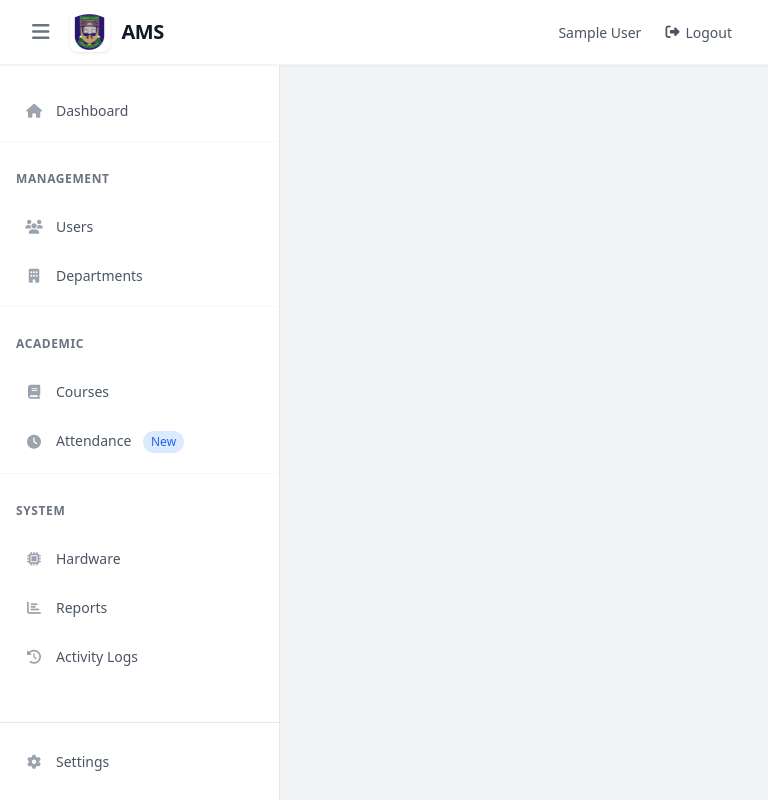
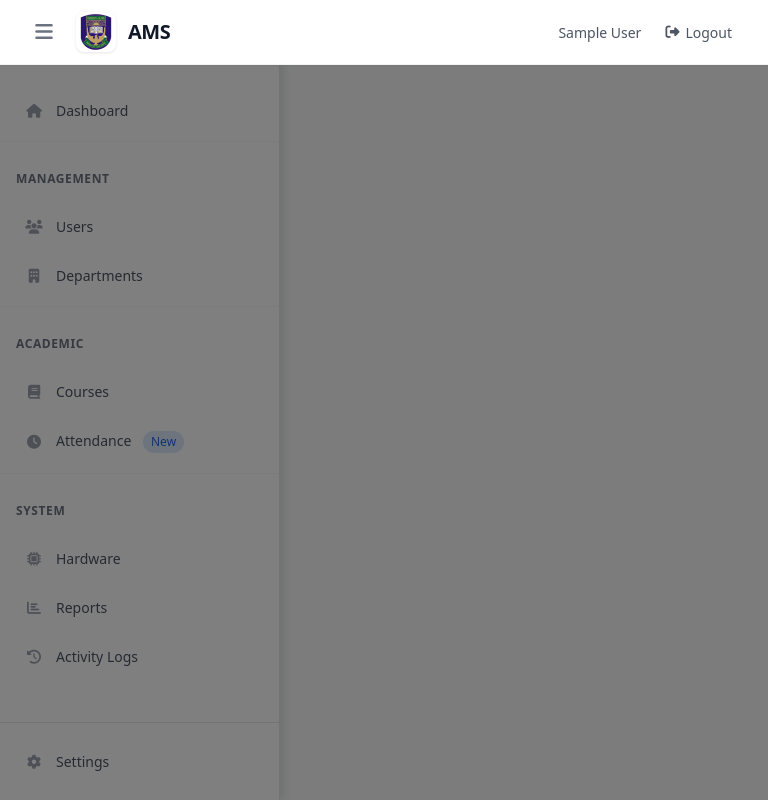
Before and after one commit to Barryhack/UNILORIN-AMS, a Flask app: page /admin/user/1 in a window 768 px wide. Run offline with Flask 3, Linux system fonts and the light colour scheme; the visitor is signed in with stand-in values (Sample User, id 1); parts of the project's set-up code (start-up, migrations or seed data) failed here and were passed over; some libraries are stand-ins or nearby versions.

Commit message:
feat: Improve mobile experience
- Unify sidebar controls into single context-aware button
- Better mobile layout and transitions
- Enhanced responsive design
- Improved touch interactions
- Better overlay and animations

```diff
--- a/app/templates/admin/admin_base.html
+++ b/app/templates/admin/admin_base.html
@@ -60,6 +60,9 @@
         }
 
         .menu-button {
+            position: relative;
+            width: 2.5rem;
+            height: 2.5rem;
             display: flex;
             align-items: center;
             justify-content: center;
@@ -67,6 +70,20 @@
             color: #6B7280;
             border-radius: 0.5rem;
             transition: all 0.2s ease-in-out;
+        }
+
+        .menu-button::after {
+            content: '';
+            position: absolute;
+            inset: -0.25rem;
+            border-radius: 0.5rem;
+            background-color: currentColor;
+            opacity: 0;
+            transition: opacity 0.2s ease-in-out;
+        }
+
+        .menu-button:focus::after {
+            opacity: 0.1;
         }
 
         .menu-button:hover {
@@ -155,6 +172,88 @@
         @media (max-width: 1023px) {
             .collapse-button {
                 display: none;
+            }
+        }
+
+        /* Mobile Overlay */
+        .mobile-overlay {
+            position: fixed;
+            top: 0;
+            left: 0;
+            width: 100%;
+            height: 100%;
+            background-color: rgba(0, 0, 0, 0.5);
+            z-index: 25;
+            opacity: 0;
+            visibility: hidden;
+            transition: all 0.3s ease-in-out;
+        }
+
+        .mobile-overlay.active {
+            opacity: 1;
+            visibility: visible;
+        }
+
+        /* Responsive Adjustments */
+        @media (max-width: 1023px) {
+            .sidebar-width {
+                width: 240px;
+                transform: translateX(-100%);
+                box-shadow: 4px 0 8px rgba(0, 0, 0, 0.1);
+            }
+
+            .sidebar-open {
+                transform: translateX(0);
+            }
+
+            .main-content {
+                margin-left: 0 !important;
+            }
+
+            .stats-grid {
+                grid-template-columns: repeat(1, 1fr);
+                gap: 1rem;
+                padding: 1rem;
+            }
+
+            .quick-actions {
+                grid-template-columns: repeat(2, 1fr);
+                gap: 0.75rem;
+                padding: 1rem;
+            }
+
+            .recent-activity {
+                margin-top: 1rem;
+            }
+
+            .activity-list {
+                max-height: 300px;
+            }
+        }
+
+        @media (min-width: 640px) and (max-width: 1023px) {
+            .stats-grid {
+                grid-template-columns: repeat(2, 1fr);
+            }
+        }
+
+        /* Main Content Responsive */
+        .main-content {
+            transition: margin-left 0.3s cubic-bezier(0.4, 0, 0.2, 1);
+            margin-left: 280px;
+            margin-top: 4rem;
+            min-height: calc(100vh - 4rem);
+            background-color: #F9FAFB;
+        }
+
+        .main-content.collapsed {
+            margin-left: 64px;
+        }
+
+        @media (max-width: 1023px) {
+            .main-content {
+                margin-left: 0;
+                padding: 1rem;
             }
         }
 
@@ -307,12 +406,13 @@
 </head>
 
 <body class="h-full" x-data="{ sidebarOpen: true, sidebarCollapsed: false }">
-    <!-- Mobile Sidebar Overlay -->
+    <!-- Mobile Overlay -->
     <div
         x-show="sidebarOpen"
-        x-cloak
-        class="fixed inset-0 z-20 bg-gray-900/50 lg:hidden"
-        @click="sidebarOpen = false">
+        @click="sidebarOpen = false"
+        class="mobile-overlay"
+        :class="{ 'active': sidebarOpen }"
+        x-cloak>
     </div>
 
     <!-- Header -->
@@ -321,17 +421,18 @@
             <div class="header-content">
                 <!-- Left section -->
                 <div class="header-left">
-                    <button @click="sidebarOpen = !sidebarOpen" class="menu-button lg:hidden">
-                        <i class="fas fa-bars"></i>
-                    </button>
-                    <button @click="sidebarCollapsed = !sidebarCollapsed" class="menu-button collapse-button">
-                        <i class="fas" :class="sidebarCollapsed ? 'fa-indent' : 'fa-outdent'"></i>
+                    <!-- Single Menu Button - Context Aware -->
+                    <button
+                        @click="window.innerWidth >= 1024 ? sidebarCollapsed = !sidebarCollapsed : sidebarOpen = !sidebarOpen"
+                        class="menu-button"
+                        :aria-label="window.innerWidth >= 1024 ? (sidebarCollapsed ? 'Expand sidebar' : 'Collapse sidebar') : (sidebarOpen ? 'Close menu' : 'Open menu')">
+                        <i class="fas" :class="window.innerWidth >= 1024 ? (sidebarCollapsed ? 'fa-indent' : 'fa-outdent') : 'fa-bars'"></i>
                     </button>
                     <a href="{{ url_for('admin.dashboard') }}" class="logo-link">
                         <div class="logo-container">
                             <img src="{{ url_for('static', filename='images/unilorin-logo.png') }}" alt="UNILORIN Logo">
                         </div>
-                        <span class="logo-text" x-show="!sidebarCollapsed">AMS</span>
+                        <span class="logo-text" x-show="!sidebarCollapsed || window.innerWidth < 1024">AMS</span>
                     </a>
                 </div>
 
@@ -351,9 +452,12 @@
 
     <!-- Sidebar -->
     <aside
-        :class="{'sidebar-width': !sidebarCollapsed, 'sidebar-collapsed': sidebarCollapsed, '-translate-x-full': !sidebarOpen}"
-        class="fixed top-16 bottom-0 left-0 z-20 bg-white border-r border-gray-200 sidebar-transition lg:translate-x-0">
-
+        :class="{
+            'sidebar-width': true,
+            'sidebar-collapsed': sidebarCollapsed && window.innerWidth >= 1024,
+            'sidebar-open': sidebarOpen && window.innerWidth < 1024
+        }"
+        class="fixed top-16 bottom-0 left-0 z-20 bg-white border-r border-gray-200 transition-all duration-300">
         <nav class="flex flex-col h-full">
             <!-- Main Navigation -->
             <div class="flex-1 py-4 overflow-y-auto custom-scrollbar">
@@ -435,8 +539,8 @@
 
     <!-- Main Content -->
     <main
-        :class="{'lg:ml-64': !sidebarCollapsed, 'lg:ml-16': sidebarCollapsed}"
-        class="pt-16 min-h-screen bg-gray-100 content-transition">
+        class="main-content"
+        :class="{ 'collapsed': sidebarCollapsed && window.innerWidth >= 1024 }">
         <div class="max-w-7xl mx-auto px-4 sm:px-6 lg:px-8 py-8">
             <!-- Flash Messages -->
             {% with messages = get_flashed_messages(with_categories=true) %}
```
Also changed, not shown: other parts of app/templates/admin/admin_base.html (+12 -12 lines).
